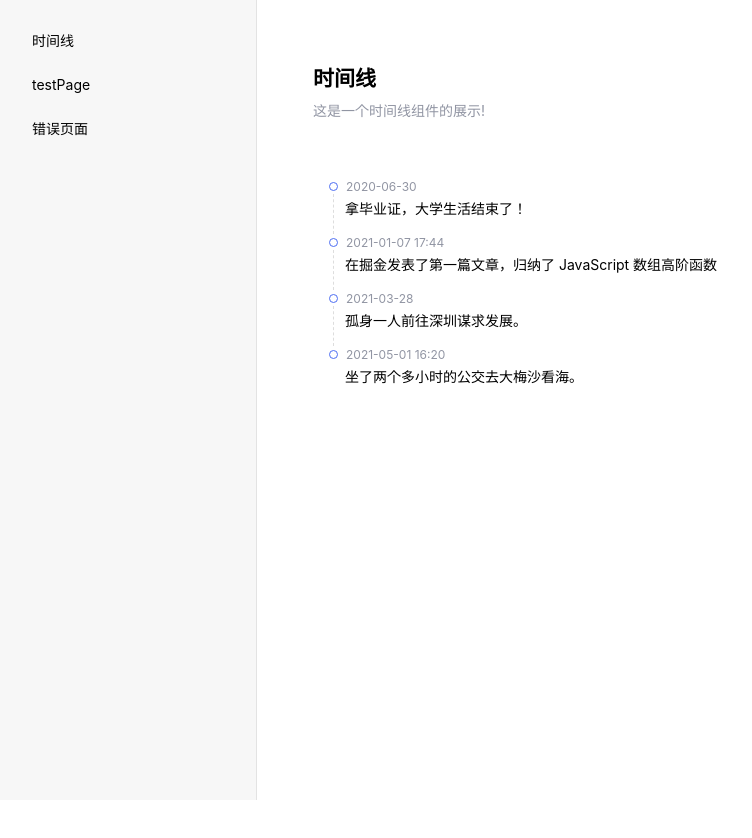
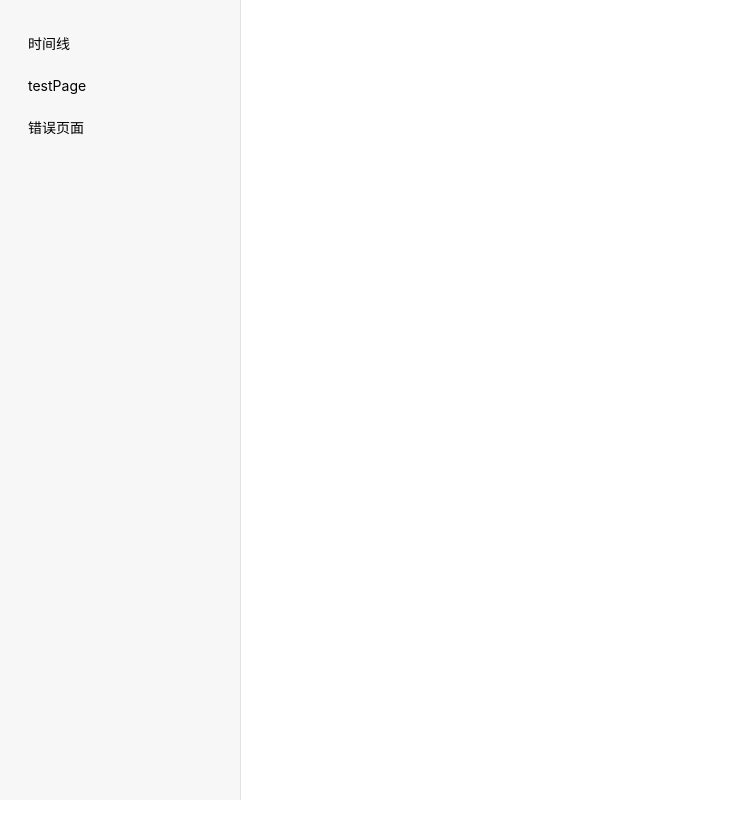
Before and after one commit to hzq-up/react-common-examples, a React (Vite) app: page / in a window 1280 px wide. Shown: the top 838 px of the page, without its empty margins (0-752 px from the left). After the commit the page ends 800 px from the top, so only its background shows below. Built offline with nearby package versions, Linux system fonts and the light colour scheme.

Commit message:
update: 1. 增加 Outlet，2. 优化样式

```diff
--- a/src/pages/Index/index.jsx
+++ b/src/pages/Index/index.jsx
@@ -1,5 +1,4 @@
-import { Link } from "react-router-dom";
-import TimeLinePage from '@/pages/TimeLinePage'
+import { Outlet, NavLink } from "react-router-dom";
 import styles from './index.module.scss'
 
 export default function Index() {
@@ -11,10 +10,22 @@ export default function Index() {
         <nav>
           <ul>
             <li>
-              <Link to={'/timeLine'}>时间线</Link>
+              <NavLink
+                to={'/timeLine'}
+                className={({ isActive, isPending }) =>
+                  isPending ? styles.pending : isActive ? styles.active : ""
+                }>
+                时间线
+              </NavLink>
             </li>
             <li>
-              <Link to={'/testPage'}>testPage</Link>
+              <NavLink
+                to={'/testPage'}
+                className={({ isActive, isPending }) =>
+                  isPending ? styles.pending : isActive ? styles.active : ""
+                }>
+                testPage
+              </NavLink>
             </li>
             <li>
               <a href={`/contacts/2`}>错误页面</a>
@@ -23,8 +34,7 @@ export default function Index() {
         </nav>
       </div>
       <main className={styles.main}>
-        {/*TODO 根据路由显示对应的组件 */}
-        <TimeLinePage></TimeLinePage>
+        <Outlet />
       </main>
     </div>
   )
--- a/src/pages/Index/index.module.scss
+++ b/src/pages/Index/index.module.scss
@@ -1,3 +1,5 @@
+$sider-bar-width: 240px;
+
 .container {
   font-family: -apple-system, BlinkMacSystemFont, "Segoe UI", "Roboto", "Oxygen",
     "Ubuntu", "Cantarell", "Fira Sans", "Droid Sans", "Helvetica Neue",
@@ -9,7 +11,7 @@
 
   .siderBar {
     display: flex;
-    width: 16rem;
+    width: $sider-bar-width;
     background-color: #f7f7f7;
     border-right: solid 1px #e3e3e3;
     flex-direction: column;
@@ -17,41 +19,38 @@
     nav {
       flex: 1;
       overflow: auto;
-      padding: 1rem;
+      padding: 20px 16px;
 
       li {
-        margin: 0.25rem 0;
+        margin: 4px 0;
         list-style: none;
-
-
-        &:hover {
-          background: #e3e3e3;
-          border-radius: 8px;
-        }
-
-        &.active {
-          background: hsl(224, 98%, 58%);
-          color: white;
-        }
-
-        &.pending {
-          color: hsl(224, 98%, 58%);
-        }
+        overflow: hidden;
 
         a {
-
           display: flex;
           align-items: center;
           justify-content: space-between;
-          height: 40px;
-          padding: 0 1rem;
-
+          height: 38px;
+          padding: 0 12px;
+          border-radius: 6px;
           overflow: hidden;
           color: inherit;
           font-size: 14px;
           white-space: pre;
           text-decoration: none;
 
+          &:hover {
+            background: #e3e3e3;
+          }
+
+          &.active {
+            background: hsl(224, 98%, 58%) !important;
+            color: white !important;
+          }
+
+          &.pending {
+            color: hsl(224, 98%, 58%);
+          }
         }
 
       }
@@ -59,9 +58,12 @@
   }
 
   .main {
-    flex: 1;
+    width: calc(100vw - $sider-bar-width);
     height: 100%;
-    padding: 2rem 3.5rem;
+    padding: 24px 48px;
+    overflow-x: hidden;
+    overflow-y: scroll;
+    box-sizing: border-box;
   }
 
 }
--- a/src/pages/TimeLinePage/index.module.scss
+++ b/src/pages/TimeLinePage/index.module.scss
@@ -3,17 +3,7 @@
   margin: 0;
 }
 
-body {
-  // display: flex;
-  // justify-content: center;
-  // background-color: #e1eaff;
-  // height: 100vh;
-  // width: 100vw;
-  // overflow: auto;
 .container {
-    width: 784px;
-    margin-top: 30px;
-
   .desc {
     font-size: 14px;
     line-height: 14px;
@@ -33,4 +23,3 @@ body {
 
   }
 }
-}
```
Lines whose indentation alone changed are shown as unchanged.
